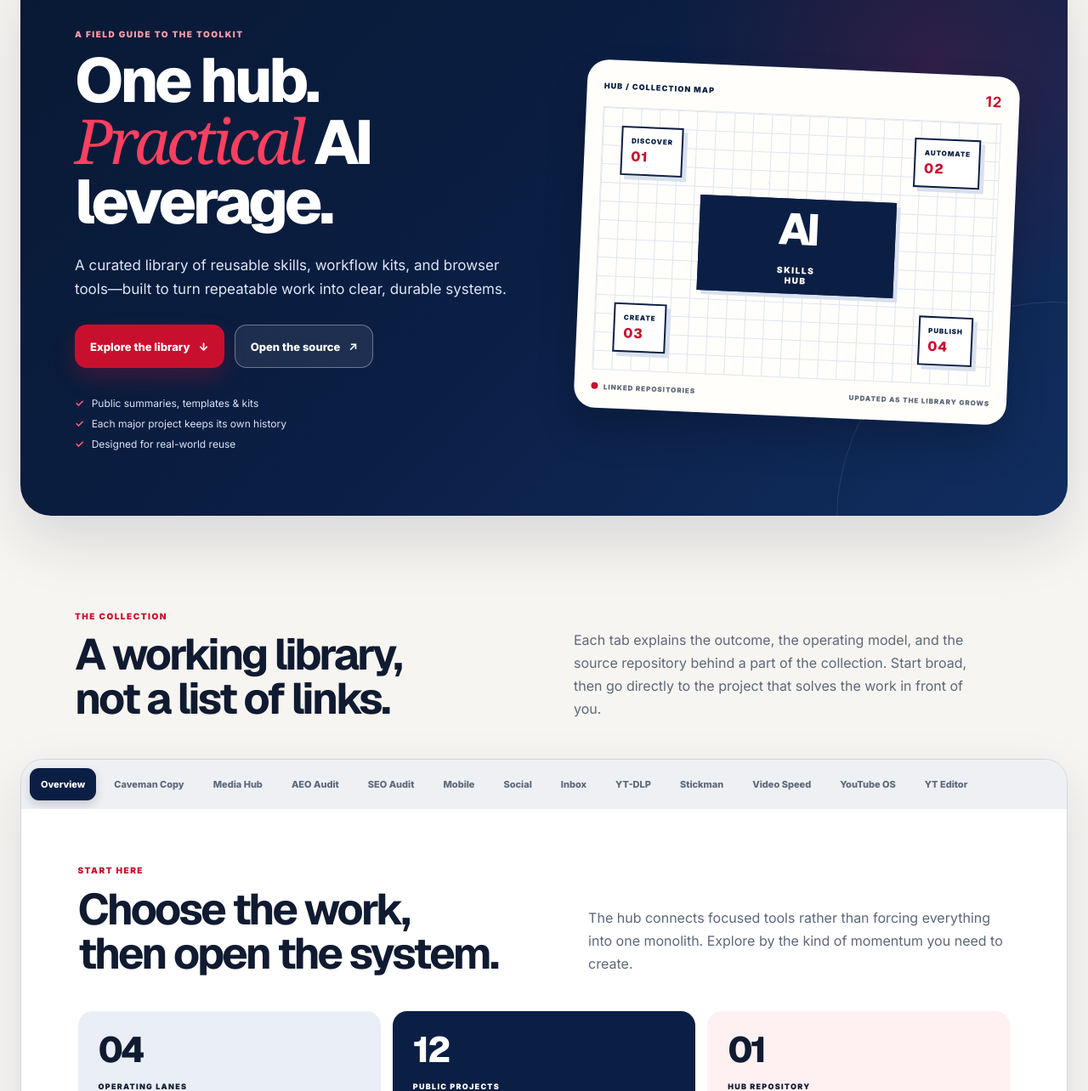
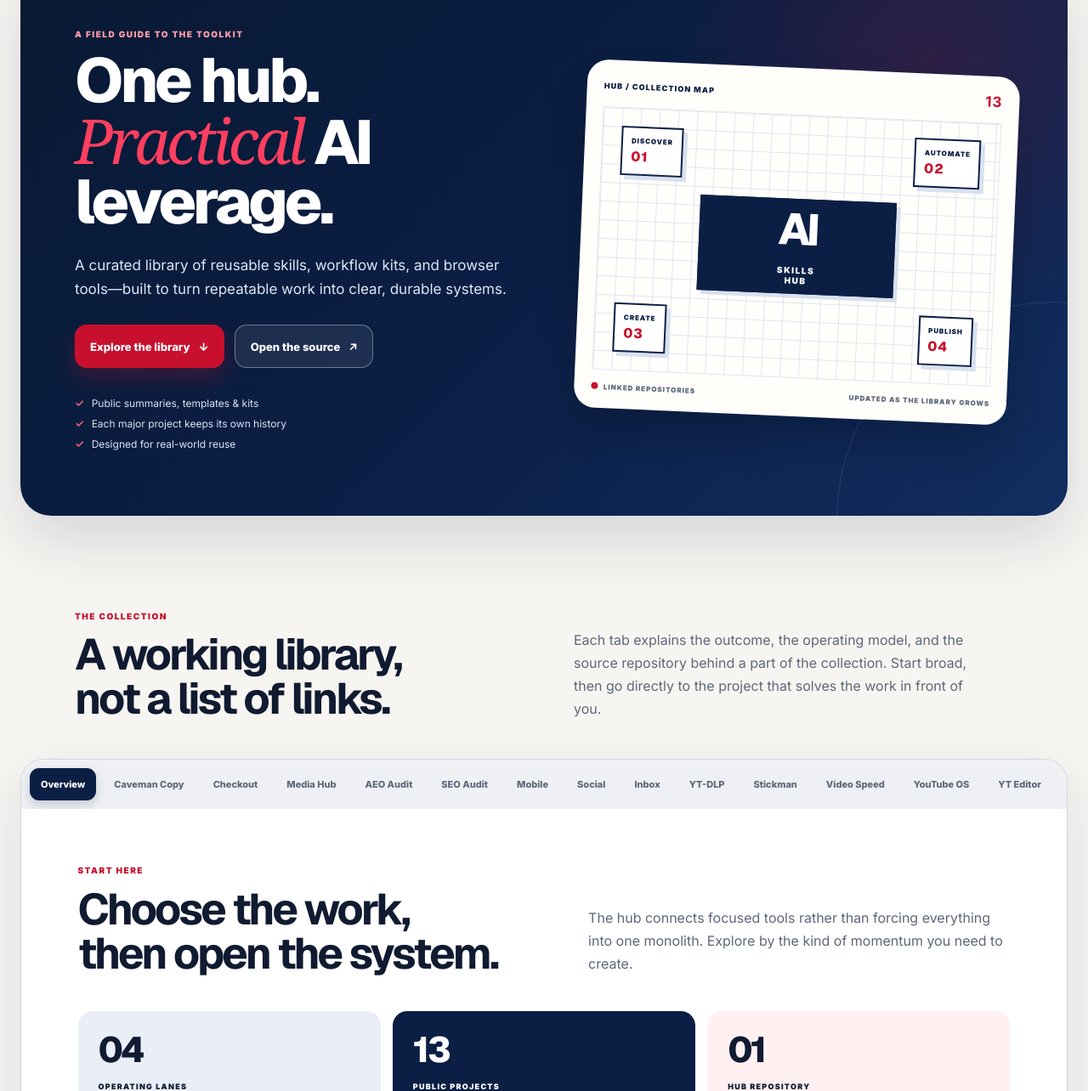
Before and after one commit to mikefilsaime-groove/mikefilsaime-skills, a plain HTML site: page portal/index.html in a window 1280 px wide. Shown: the part 156-1440 px from the top of the page at 85% size. Drawn offline with nearby package versions, Linux system fonts and the light colour scheme.

Commit message:
feat(portal): add Checkout Page Skill Hub
What: Register the Checkout Page Skill across the interactive portal, public catalog, featured resources, and skill summaries.

Why: Make the newly published checkout workflow discoverable from the Master AI Skills Hub with working hub, source, and download links.

How: Add one native portal tab and panel, update project counts, add catalog and README entries, and publish a concise standalone skill summary using the existing hub design system.

Impact: Adds the thirteenth public project without changing the portal architecture or touching unrelated worktree changes.

Files Changed:
- portal/index.html: Checkout tab, panel, project counts, and footer link
- CATALOG.md: Public hub, repository, and skill entries
- README.md: Featured Checkout Page Skill Hub resource
- skills/README.md: Skill summary index entry
- skills/checkout-page-skill.md: Public skill overview and install links

```diff
--- a/portal/index.html
+++ b/portal/index.html
@@ -28,7 +28,7 @@
           <ul class="proof-list"><li>Public summaries, templates &amp; kits</li><li>Each major project keeps its own history</li><li>Designed for real-world reuse</li></ul>
         </div>
         <div class="collection-map" aria-label="A visual map of the hub's project categories">
-          <div class="map-top"><span>HUB / COLLECTION MAP</span><b>12</b></div>
+          <div class="map-top"><span>HUB / COLLECTION MAP</span><b>13</b></div>
           <div class="map-grid"><div class="map-core"><strong>AI</strong><span>SKILLS<br />HUB</span></div><div class="map-node n1">DISCOVER<br /><b>01</b></div><div class="map-node n2">AUTOMATE<br /><b>02</b></div><div class="map-node n3">CREATE<br /><b>03</b></div><div class="map-node n4">PUBLISH<br /><b>04</b></div></div>
           <div class="map-footer"><span><i></i> LINKED REPOSITORIES</span><span>UPDATED AS THE LIBRARY GROWS</span></div>
         </div>
@@ -40,6 +40,7 @@
         <div class="tab-rail" role="tablist" aria-label="Library projects">
           <button role="tab" id="tab-overview" aria-controls="panel-overview" aria-selected="true" data-tab="overview">Overview</button>
           <button role="tab" id="tab-caveman" aria-controls="panel-caveman" aria-selected="false" data-tab="caveman">Caveman Copy</button>
+          <button role="tab" id="tab-checkout" aria-controls="panel-checkout" aria-selected="false" data-tab="checkout">Checkout</button>
           <button role="tab" id="tab-media-hub" aria-controls="panel-media-hub" aria-selected="false" data-tab="media-hub">Media Hub</button>
           <button role="tab" id="tab-aeo" aria-controls="panel-aeo" aria-selected="false" data-tab="aeo">AEO Audit</button>
           <button role="tab" id="tab-seo" aria-controls="panel-seo" aria-selected="false" data-tab="seo">SEO Audit</button>
@@ -56,11 +57,12 @@
         <div class="tab-panels">
           <section role="tabpanel" id="panel-overview" aria-labelledby="tab-overview" data-panel="overview">
             <div class="panel-header"><div><p class="eyebrow">START HERE</p><h3>Choose the work,<br />then open the system.</h3></div><p>The hub connects focused tools rather than forcing everything into one monolith. Explore by the kind of momentum you need to create.</p></div>
-            <div class="metric-grid"><article><strong>04</strong><span>OPERATING LANES</span><p>Visibility, workflow, media, and browser tools.</p></article><article class="navy-card"><strong>12</strong><span>PUBLIC PROJECTS</span><p>Purpose-built resources, not generic prompts.</p></article><article><strong>01</strong><span>HUB REPOSITORY</span><p>The front door that holds the map together.</p></article></div>
+            <div class="metric-grid"><article><strong>04</strong><span>OPERATING LANES</span><p>Visibility, workflow, media, and browser tools.</p></article><article class="navy-card"><strong>13</strong><span>PUBLIC PROJECTS</span><p>Purpose-built resources, not generic prompts.</p></article><article><strong>01</strong><span>HUB REPOSITORY</span><p>The front door that holds the map together.</p></article></div>
             <div class="lane-grid"><a href="#aeo"><span>01 / VISIBILITY</span><b>Be found in search &amp; AI answers</b><i>→</i></a><a href="#social"><span>02 / WORKFLOW</span><b>Turn follow-up work into a system</b><i>→</i></a><a href="#media-hub"><span>03 / MEDIA</span><b>Route the complete media production stack</b><i>→</i></a><a href="#speed"><span>04 / BROWSER</span><b>Make repeat browser tasks feel instant</b><i>→</i></a></div>
           </section>
 
           <section role="tabpanel" id="panel-caveman" aria-labelledby="tab-caveman" data-panel="caveman" hidden><div class="project-layout"><div><p class="eyebrow">PRODUCT MESSAGING</p><h3>Caveman Copy Hub</h3><p class="project-summary">A six-skill system for turning product features into clear reasons to buy—then proving every claim with the real product, a faithful interface mockup, or an honest supporting visual.</p><div class="hero-actions"><a class="button dark" href="https://caveman-copy-hub.mikefilsaime.chatgpt.site/" target="_blank" rel="noreferrer">Open the Caveman Hub <span>↗</span></a><a class="button secondary" href="https://github.com/mikefilsaime-groove/caveman-copy-hub" target="_blank" rel="noreferrer">View source <span>↗</span></a></div></div><aside><span>OUTCOME</span><b>Make the product instantly understandable—and make every feature earn the customer’s attention.</b><hr /><span>FORMAT</span><b>Public companion hub · Six coordinated skills</b></aside></div></section>
+          <section role="tabpanel" id="panel-checkout" aria-labelledby="tab-checkout" data-panel="checkout" hidden><div class="project-layout"><div><p class="eyebrow">CONVERSION &amp; PAYMENT SAFETY</p><h3>Checkout Page Skill Hub</h3><p class="project-summary">A reusable skill for designing, writing, building, and validating checkout pages while protecting the embedded widget, registration lifecycle, pricing, consent, analytics, payment processing, and confirmation flow.</p><div class="hero-actions"><a class="button dark" href="https://checkout-page-skill-hub.mikefilsaime.chatgpt.site/" target="_blank" rel="noreferrer">Open the Checkout Hub <span>↗</span></a><a class="button secondary" href="https://github.com/mikefilsaime-groove/checkout-page-skill-hub" target="_blank" rel="noreferrer">View source <span>↗</span></a></div></div><aside><span>OUTCOME</span><b>Build a checkout that sells—without breaking the payment.</b><hr /><span>FORMAT</span><b>Public companion hub · Installable skill</b></aside></div></section>
           <section role="tabpanel" id="panel-media-hub" aria-labelledby="tab-media-hub" data-panel="media-hub" hidden><div class="project-layout"><div><p class="eyebrow">MEDIA OPERATIONS</p><h3>Media Skills Hub</h3><p class="project-summary">A verified field guide to Mike’s complete media stack—14 skills, production systems, apps, and engines—plus the routing rules that show what owns each job.</p><a class="button dark" href="https://mike-media-skills-hub.mikefilsaime.chatgpt.site/" target="_blank" rel="noreferrer">Open the Media Hub <span>↗</span></a></div><aside><span>OUTCOME</span><b>Start with the outcome and reach the right media specialist without guessing.</b><hr /><span>FORMAT</span><b>Public companion hub · 14 systems mapped</b></aside></div></section>
           <section role="tabpanel" id="panel-aeo" aria-labelledby="tab-aeo" data-panel="aeo" hidden><div class="project-layout"><div><p class="eyebrow">AI VISIBILITY</p><h3>AEO Audit</h3><p class="project-summary">Audit how a brand appears in AI-generated answers across Google AI features, ChatGPT, Perplexity, Claude, Gemini, and other answer engines.</p><a class="button dark" href="../skills/aeo-audit.md">Read the skill <span>→</span></a></div><aside><span>OUTCOME</span><b>Clear visibility gaps—and the next improvements to make.</b><hr /><span>FORMAT</span><b>Public skill summary</b></aside></div></section>
           <section role="tabpanel" id="panel-seo" aria-labelledby="tab-seo" data-panel="seo" hidden><div class="project-layout"><div><p class="eyebrow">SEARCH QUALITY</p><h3>SEO Audit</h3><p class="project-summary">A practical operating guide for technical SEO, on-page quality, crawlability, metadata, structured data, and the fundamentals that make a page worth finding.</p><a class="button dark" href="../skills/seo-audit.md">Read the skill <span>→</span></a></div><aside><span>OUTCOME</span><b>A prioritized route from technical friction to searchable pages.</b><hr /><span>FORMAT</span><b>Public skill summary</b></aside></div></section>
@@ -77,7 +79,7 @@
 
       <section class="closing-cta"><div><p class="eyebrow inverse">USE THE HUB AS A STARTING POINT</p><h2>Find the right tool.<br /><em>Then make it yours.</em></h2></div><a class="button light" href="https://github.com/mikefilsaime-groove/mikefilsaime-skills" target="_blank" rel="noreferrer">Explore on GitHub <span>↗</span></a></section>
     </main>
-    <footer><a class="brand" href="#overview"><span class="brand-mark">MF</span><span><b>AI Skills Hub</b><small>Mike Filsaime</small></span></a><p>Reusable AI skills, workflow kits, and browser tools—organized for practical leverage.</p><div><a href="https://caveman-copy-hub.mikefilsaime.chatgpt.site/" target="_blank" rel="noreferrer">Caveman Hub ↗</a><a href="https://mike-media-skills-hub.mikefilsaime.chatgpt.site/" target="_blank" rel="noreferrer">Media Hub ↗</a><a href="../README.md">Repository guide</a><a href="https://github.com/mikefilsaime-groove/mikefilsaime-skills" target="_blank" rel="noreferrer">GitHub ↗</a></div></footer>
+    <footer><a class="brand" href="#overview"><span class="brand-mark">MF</span><span><b>AI Skills Hub</b><small>Mike Filsaime</small></span></a><p>Reusable AI skills, workflow kits, and browser tools—organized for practical leverage.</p><div><a href="https://caveman-copy-hub.mikefilsaime.chatgpt.site/" target="_blank" rel="noreferrer">Caveman Hub ↗</a><a href="https://checkout-page-skill-hub.mikefilsaime.chatgpt.site/" target="_blank" rel="noreferrer">Checkout Hub ↗</a><a href="https://mike-media-skills-hub.mikefilsaime.chatgpt.site/" target="_blank" rel="noreferrer">Media Hub ↗</a><a href="../README.md">Repository guide</a><a href="https://github.com/mikefilsaime-groove/mikefilsaime-skills" target="_blank" rel="noreferrer">GitHub ↗</a></div></footer>
     <script src="app.js"></script>
   </body>
 </html>
```
Also changed, not shown: 4 other files.
